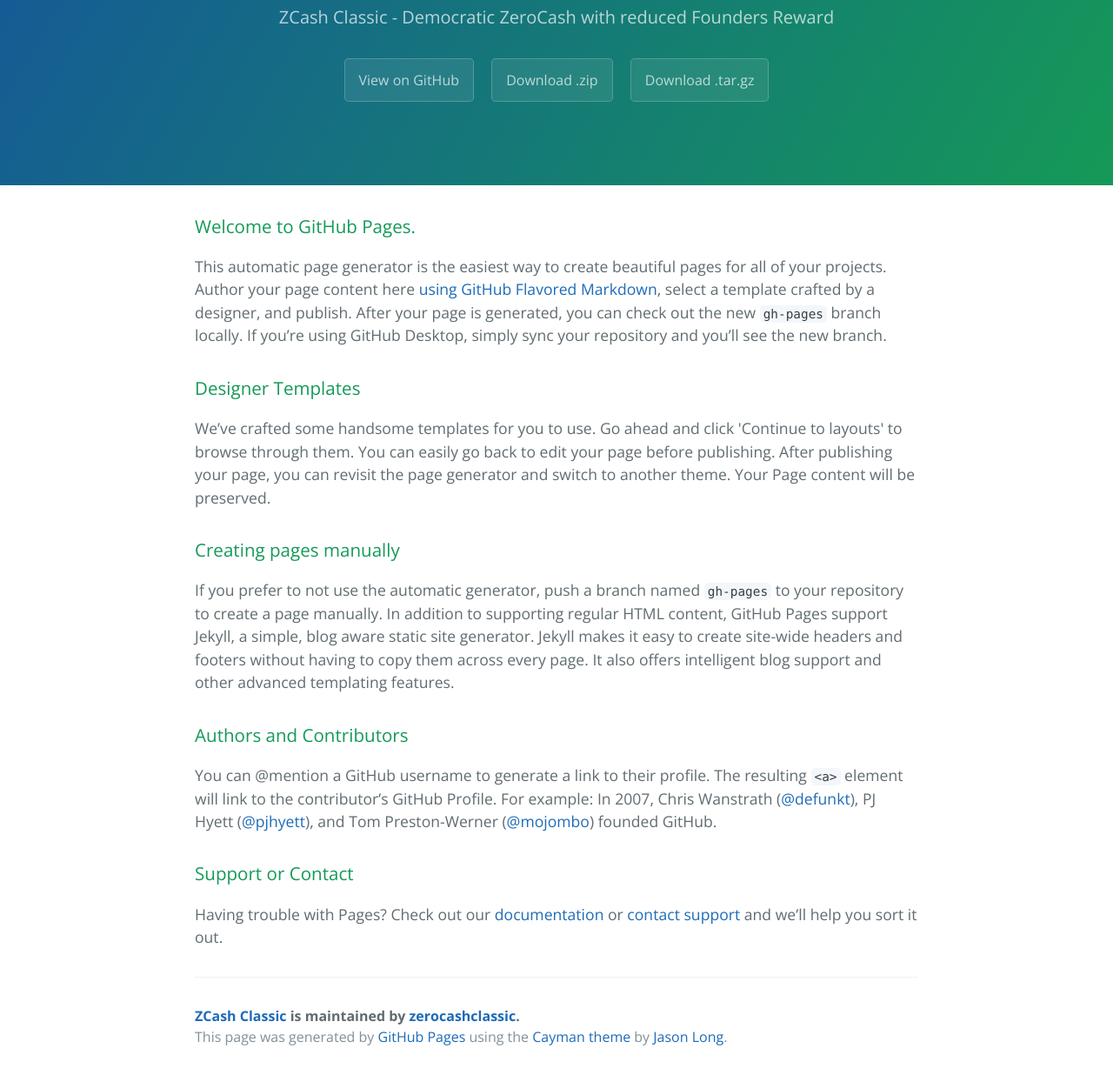
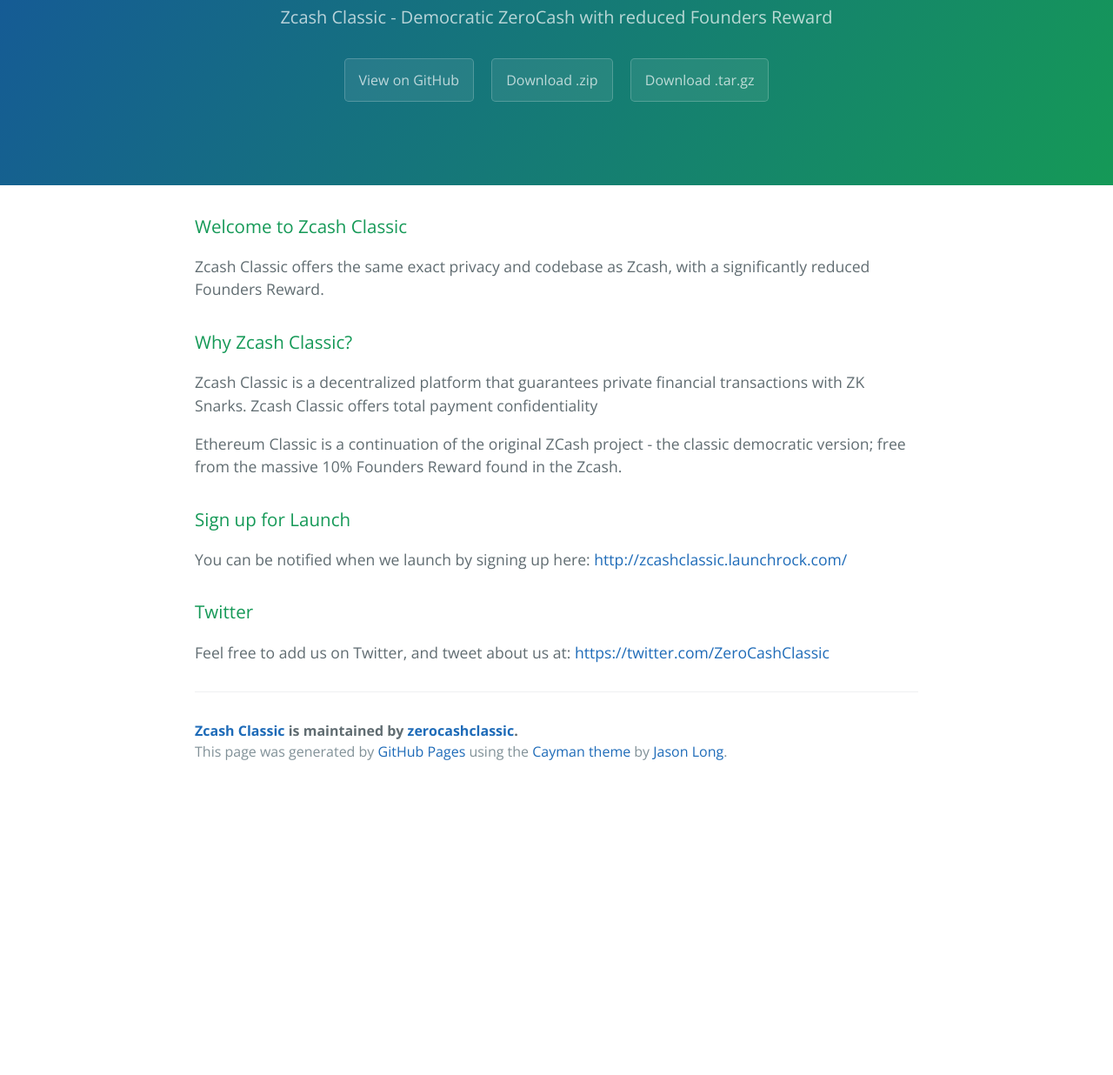
Before and after one commit to zerocashclassic/zcashclassic, a plain HTML site: page index.html in a window 1280 px wide. Shown: the part 170-1406 px from the top of the page at 87% size. After the commit the page ends 1078 px from the top, so only its background shows below. Drawn offline with nearby package versions, Linux system fonts and the light colour scheme.

```diff
--- a/index.html
+++ b/index.html
@@ -2,7 +2,7 @@
 <html lang="en-us">
   <head>
     <meta charset="UTF-8">
-    <title>ZCash Classic by zerocashclassic</title>
+    <title>Zcash Classic by zerocashclassic</title>
     <meta name="viewport" content="width=device-width, initial-scale=1">
     <link rel="stylesheet" type="text/css" href="stylesheets/normalize.css" media="screen">
     <link href='https://fonts.googleapis.com/css?family=Open+Sans:400,700' rel='stylesheet' type='text/css'>
@@ -11,8 +11,8 @@
   </head>
   <body>
     <section class="page-header">
-      <h1 class="project-name">ZCash Classic</h1>
-      <h2 class="project-tagline">ZCash Classic - Democratic ZeroCash with reduced Founders Reward</h2>
+      <h1 class="project-name">Zcash Classic</h1>
+      <h2 class="project-tagline">Zcash Classic - Democratic ZeroCash with reduced Founders Reward</h2>
       <a href="https://github.com/zerocashclassic/zcashclassic" class="btn">View on GitHub</a>
       <a href="https://github.com/zerocashclassic/zcashclassic/zipball/master" class="btn">Download .zip</a>
       <a href="https://github.com/zerocashclassic/zcashclassic/tarball/master" class="btn">Download .tar.gz</a>
@@ -20,32 +20,29 @@
 
     <section class="main-content">
       <h3>
-<a id="welcome-to-github-pages" class="anchor" href="#welcome-to-github-pages" aria-hidden="true"><span aria-hidden="true" class="octicon octicon-link"></span></a>Welcome to GitHub Pages.</h3>
+<a id="welcome-to-zcash-classic" class="anchor" href="#welcome-to-zcash-classic" aria-hidden="true"><span aria-hidden="true" class="octicon octicon-link"></span></a>Welcome to Zcash Classic</h3>
 
-<p>This automatic page generator is the easiest way to create beautiful pages for all of your projects. Author your page content here <a href="https://guides.github.com/features/mastering-markdown/">using GitHub Flavored Markdown</a>, select a template crafted by a designer, and publish. After your page is generated, you can check out the new <code>gh-pages</code> branch locally. If you’re using GitHub Desktop, simply sync your repository and you’ll see the new branch.</p>
+<p>Zcash Classic offers the same exact privacy and codebase as Zcash, with a significantly reduced Founders Reward.</p>
 
 <h3>
-<a id="designer-templates" class="anchor" href="#designer-templates" aria-hidden="true"><span aria-hidden="true" class="octicon octicon-link"></span></a>Designer Templates</h3>
+<a id="why-zcash-classic" class="anchor" href="#why-zcash-classic" aria-hidden="true"><span aria-hidden="true" class="octicon octicon-link"></span></a>Why Zcash Classic?</h3>
 
-<p>We’ve crafted some handsome templates for you to use. Go ahead and click 'Continue to layouts' to browse through them. You can easily go back to edit your page before publishing. After publishing your page, you can revisit the page generator and switch to another theme. Your Page content will be preserved.</p>
+<p>Zcash Classic is a decentralized platform that guarantees private financial transactions with ZK Snarks. Zcash Classic offers total payment confidentiality</p>
+
+<p>Ethereum Classic is a continuation of the original ZCash project - the classic democratic version; free from the massive 10% Founders Reward found in the Zcash.</p>
 
 <h3>
-<a id="creating-pages-manually" class="anchor" href="#creating-pages-manually" aria-hidden="true"><span aria-hidden="true" class="octicon octicon-link"></span></a>Creating pages manually</h3>
+<a id="sign-up-for-launch" class="anchor" href="#sign-up-for-launch" aria-hidden="true"><span aria-hidden="true" class="octicon octicon-link"></span></a>Sign up for Launch</h3>
 
-<p>If you prefer to not use the automatic generator, push a branch named <code>gh-pages</code> to your repository to create a page manually. In addition to supporting regular HTML content, GitHub Pages support Jekyll, a simple, blog aware static site generator. Jekyll makes it easy to create site-wide headers and footers without having to copy them across every page. It also offers intelligent blog support and other advanced templating features.</p>
+<p>You can be notified when we launch by signing up here: <a href="http://zcashclassic.launchrock.com/">http://zcashclassic.launchrock.com/</a></p>
 
 <h3>
-<a id="authors-and-contributors" class="anchor" href="#authors-and-contributors" aria-hidden="true"><span aria-hidden="true" class="octicon octicon-link"></span></a>Authors and Contributors</h3>
+<a id="twitter" class="anchor" href="#twitter" aria-hidden="true"><span aria-hidden="true" class="octicon octicon-link"></span></a>Twitter</h3>
 
-<p>You can @mention a GitHub username to generate a link to their profile. The resulting <code>&lt;a&gt;</code> element will link to the contributor’s GitHub Profile. For example: In 2007, Chris Wanstrath (<a href="https://github.com/defunkt" class="user-mention">@defunkt</a>), PJ Hyett (<a href="https://github.com/pjhyett" class="user-mention">@pjhyett</a>), and Tom Preston-Werner (<a href="https://github.com/mojombo" class="user-mention">@mojombo</a>) founded GitHub.</p>
-
-<h3>
-<a id="support-or-contact" class="anchor" href="#support-or-contact" aria-hidden="true"><span aria-hidden="true" class="octicon octicon-link"></span></a>Support or Contact</h3>
-
-<p>Having trouble with Pages? Check out our <a href="https://help.github.com/pages">documentation</a> or <a href="https://github.com/contact">contact support</a> and we’ll help you sort it out.</p>
+<p>Feel free to add us on Twitter, and tweet about us at: <a href="https://twitter.com/ZeroCashClassic">https://twitter.com/ZeroCashClassic</a></p>
 
       <footer class="site-footer">
-        <span class="site-footer-owner"><a href="https://github.com/zerocashclassic/zcashclassic">ZCash Classic</a> is maintained by <a href="https://github.com/zerocashclassic">zerocashclassic</a>.</span>
+        <span class="site-footer-owner"><a href="https://github.com/zerocashclassic/zcashclassic">Zcash Classic</a> is maintained by <a href="https://github.com/zerocashclassic">zerocashclassic</a>.</span>
 
         <span class="site-footer-credits">This page was generated by <a href="https://pages.github.com">GitHub Pages</a> using the <a href="https://github.com/jasonlong/cayman-theme">Cayman theme</a> by <a href="https://twitter.com/jasonlong">Jason Long</a>.</span>
       </footer>
```
Also changed, not shown: params.json (+3 -3 lines).
